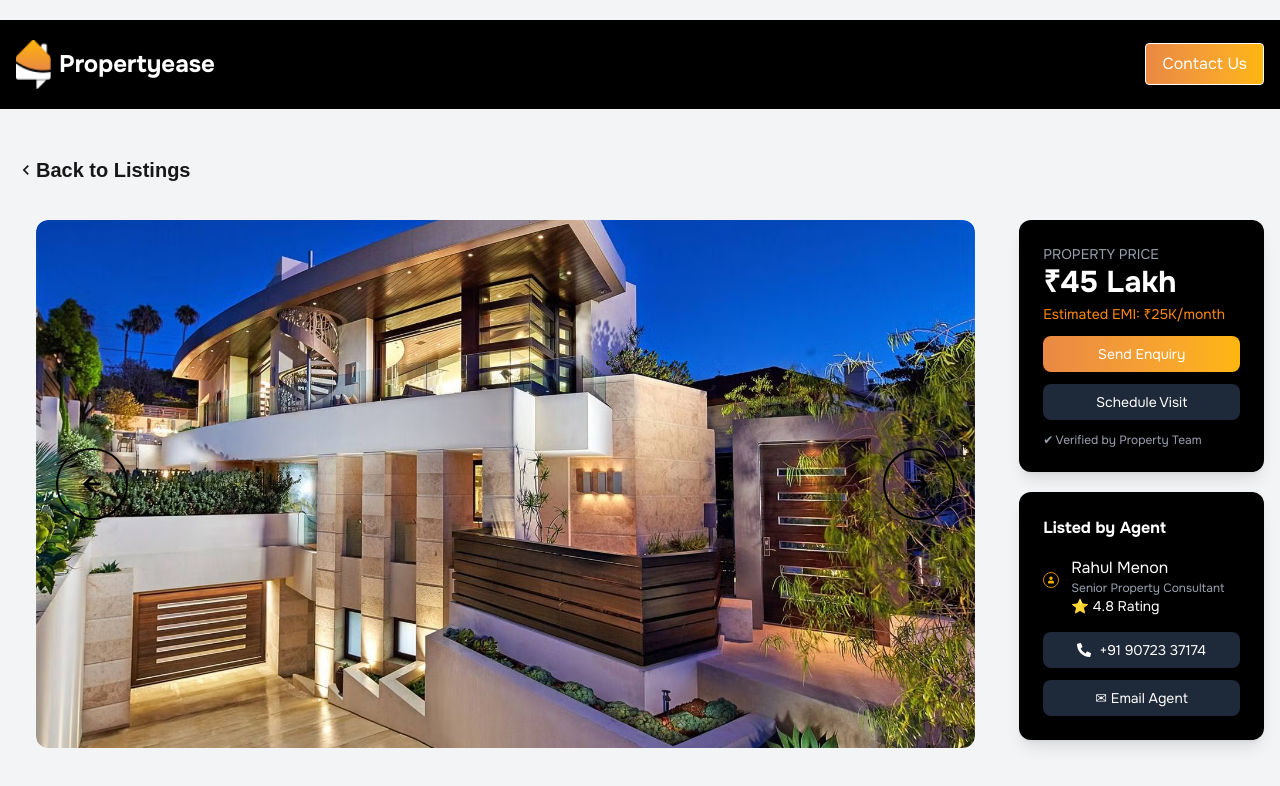
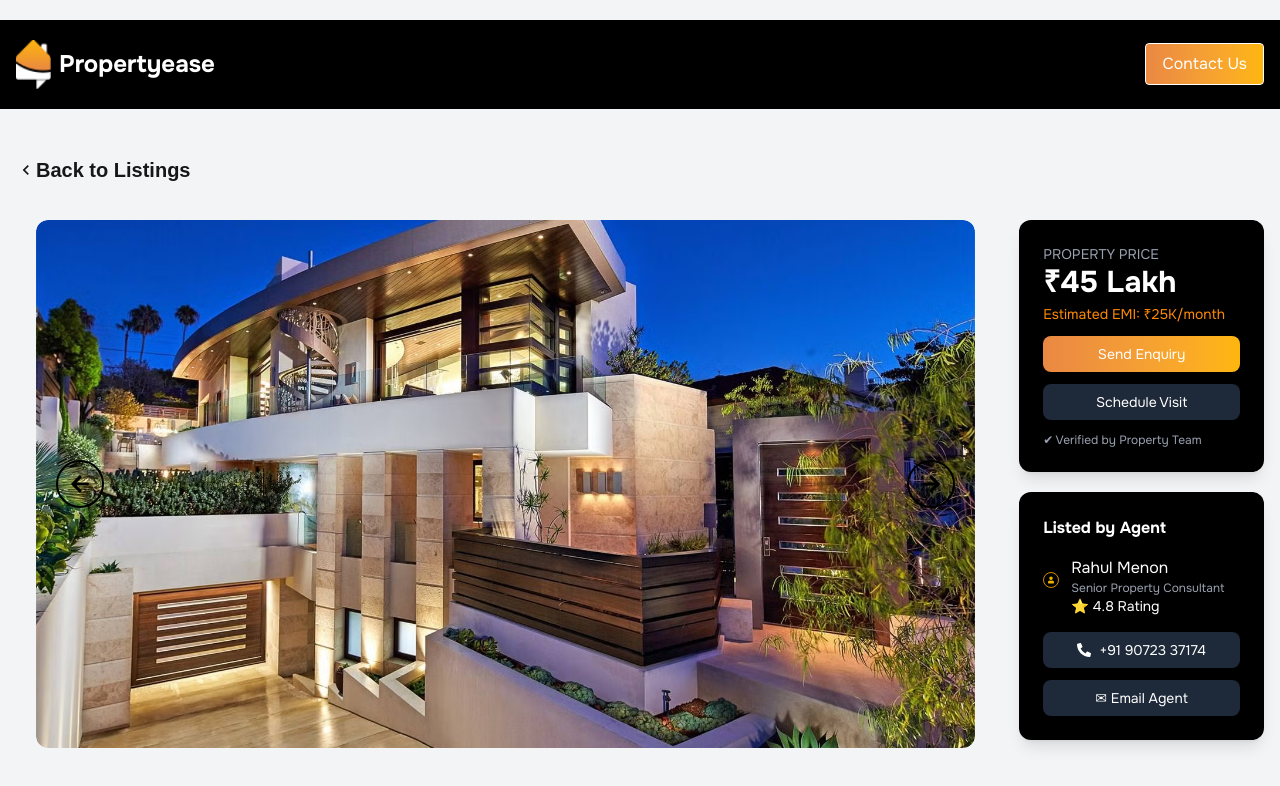
Before and after one commit to Amalr12/propertyease, a Next.js app: page /property/apartment-thrissur in a window 1280 px wide. Shown: the top 786 px of the page. Built offline with nearby package versions, Linux system fonts and the light colour scheme.

Commit message:
update the preloader and make the property page as responsive

```diff
--- a/app/components/pages/contact/LetsConnect.tsx
+++ b/app/components/pages/contact/LetsConnect.tsx
@@ -121,7 +121,7 @@ export default function LetsConnect() {
                             I agree with Terms of Use and Privacy Policy
                         </label>
 
-                        <button type="submit" className="bg-linear-to-r from-[#EA8843] to-[#FFB60D] text-white px-4 py-2 rounded-md cursor-pointer w-full">
+                        <button type="submit" className="bg-linear-to-r from-[#EA8843] to-[#FFB60D] text-white px-4 py-2 rounded-md cursor-pointer md:w-auto lg:w-auto sm:w-auto w-full">
                             Send Your Message
                         </button>
 
--- a/app/components/pages/properties/PropertyHero.tsx
+++ b/app/components/pages/properties/PropertyHero.tsx
@@ -689,7 +689,7 @@ export default function PropertyHero() {
               </div>
                 {view === "card" ? (
 
-                    <div className="grid grid-cols-1 md:grid-cols-2 xl:grid-cols-2 gap-6 auto-rows-fr">
+                    <div className="grid grid-cols-1 md:grid-cols-1 lg:grid-cols-2 xl:grid-cols-2 gap-6 auto-rows-fr">
                         {filtered.length > 0 ? (
                             finalProperties.map((item) => (
                                 <PropertyCard
--- a/app/components/pages/properties_id/Property_id-hero.tsx
+++ b/app/components/pages/properties_id/Property_id-hero.tsx
@@ -149,29 +149,32 @@ export default function PropertyHeroSection({
                             />
 
                             {/* BUTTONS OVER IMAGE */}
-                            <div className="absolute
-      -bottom-24 md:bottom-0
-      left-0 right-0
-      md:inset-0
-      md:flex hidden items-center justify-between
-      px-5
-      z-20 ">
+                            <div className="absolute  -bottom-24 md:bottom-0 left-0 right-0 md:inset-0 md:flex hidden items-center justify-between   px-5   z-20 ">
 
-                                <div className="border-2  border-black  hover:bg-black hover:text-white group rounded-full p-2 sm:p-3 bg-transparent cursor-pointer ">
+                                <div className="border-2
+        border-black
+        hover:bg-black
+        rounded-full
+        cursor-pointer
+        transition-all
+        duration-300
+        group ">
                                     <button
                                         onClick={prevImage}
                                         className="
 
 
                     p-2 sm:p-3
-                    rounded-full
-                    transition
-                    duration-200
-                          cursor-pointer
+                   rounded-full
+            cursor-pointer
 
                 "
                                     >
-                                        <FaArrowLeft className="text-xl text-black hover:text-white" />
+                                        <FaArrowLeft className="text-xl
+                text-black
+                transition-colors
+                duration-300
+                group-hover:text-white" />
                                     </button>
                                 </div>
                                 <div className="flex md:hidden gap-2 bg-white px-4 py-2 rounded-full shadow-md">
@@ -185,7 +188,14 @@ export default function PropertyHeroSection({
                                         />
                                     ))}
                                 </div>
-                                <div className="border-2 border-black  hover:bg-black hover:text-white rounded-full p-2 sm:p-3 bg-transparent   cursor-pointer  transition ">
+                                <div className=" border-2
+        border-black
+        hover:bg-black
+        rounded-full
+        cursor-pointer
+        transition-all
+        duration-300
+        group">
 
                                     <button
                                         onClick={nextImage}
@@ -193,14 +203,15 @@ export default function PropertyHeroSection({
 
 
                     p-2 sm:p-3
-                    rounded-full
-                    cursor-pointer
-                    transition
-                    duration-200
-                    hover:text-white
+                     rounded-full
+            cursor-pointer
                 "
                                     >
-                                        <FaArrowRight className="text-xl text-black hover:text-white" />
+                                        <FaArrowRight className="text-xl
+                text-black
+                transition-colors
+                duration-300
+                group-hover:text-white" />
                                     </button>
 
                                 </div>
--- a/app/data/each-properties-data.tsx
+++ b/app/data/each-properties-data.tsx
@@ -150,7 +150,7 @@ export const properties: PropertyDetails[] = [
     bathrooms: "-",
     size: "3000 sqft",
     year: "-",
-    image: "/cardimage4.png",
+    image: "/property.jpg.png",
 
     lat: 10.0300,
     lng: 76.3200,
@@ -160,7 +160,7 @@ export const properties: PropertyDetails[] = [
     considerations: ["Developing area", "No immediate construction"],
     amenities: ["Water", "Electricity"],
 
-    images: ["/cardimage4.png", "/cardimage1.png", "/cardimage2.png"],
+    images: ["/property.jpg.png", "/cardimage1.png", "/cardimage2.png"],
     floorPlan: "/floorplan1.jpg",
 
     nearby: [
```
Also changed, not shown: public/property.jpg (added).
